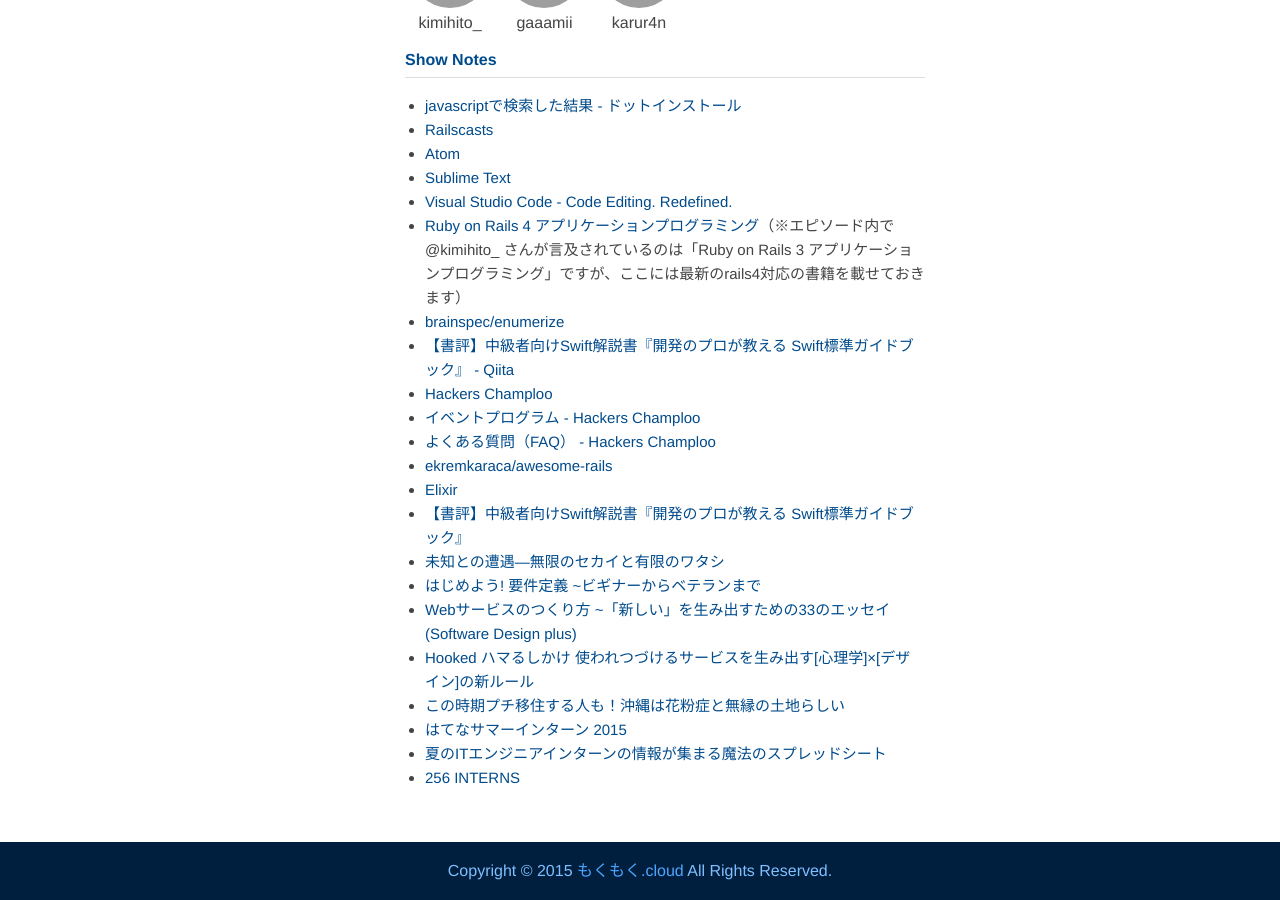
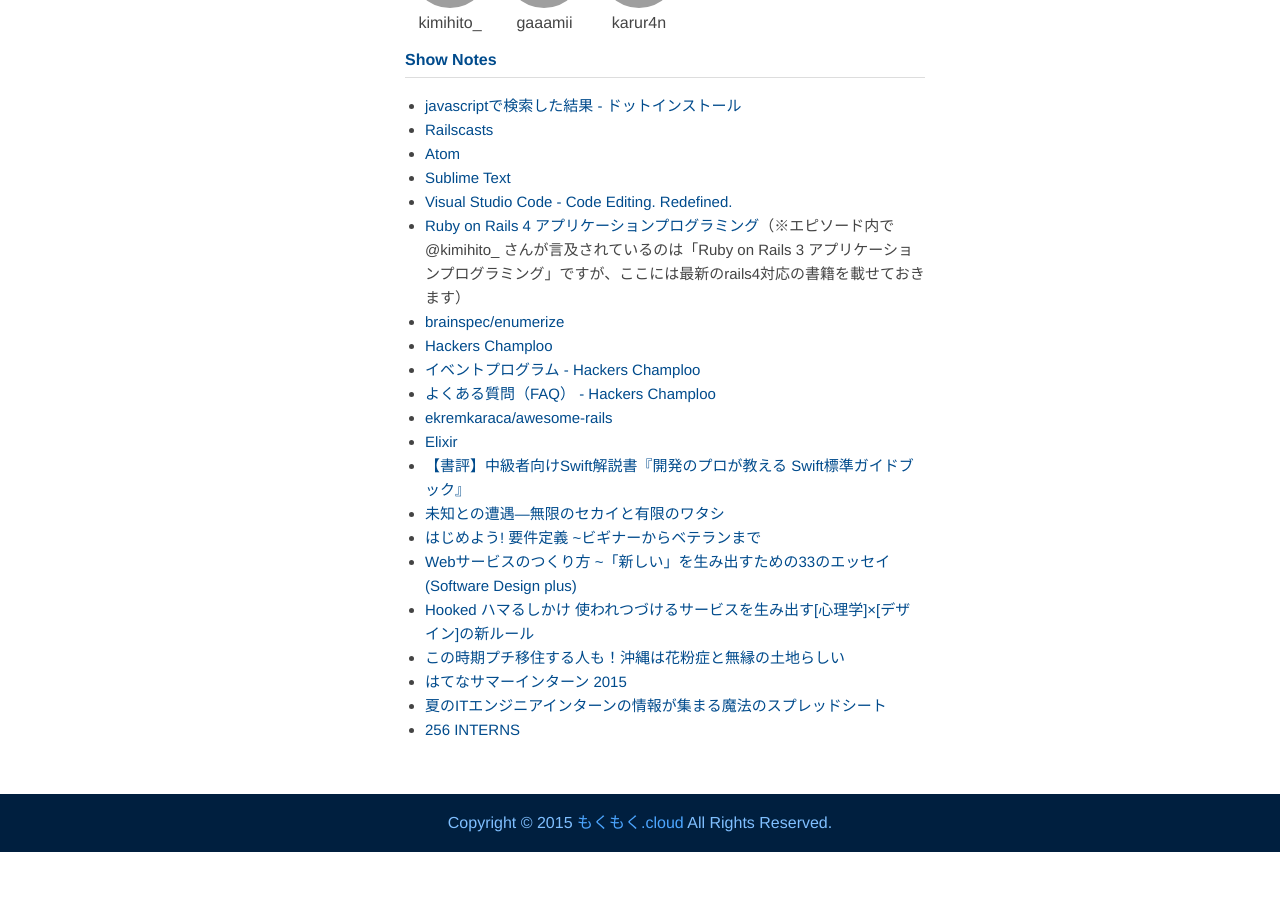
Before and after one commit to kumocast/kumocast.github.io, a Jekyll site: the page built from _posts/2015-06-11-welcome-kimihito-second.md, in a window 1280 px wide and 900 px high, scrolled down 784 px. Built offline with Jekyll 4.4.1, drawn with Linux system fonts in a browser that asks for light colours; nearby versions of some CDN libraries; Markdown is read by kramdown in place of the engine named in the settings; comment, search, counter and statistics services are not loaded; after the commit the page ends 1636 px from its top, so only the background shows below that; grey boxes are pictures that could not be loaded.

Commit message:
同じリンクが２つありました。ごめんなさい

```diff
--- a/_posts/2015-06-11-welcome-kimihito-second.md
+++ b/_posts/2015-06-11-welcome-kimihito-second.md
@@ -17,7 +17,6 @@
 - [Visual Studio Code - Code Editing. Redefined.](https://code.visualstudio.com/)
 - [Ruby on Rails 4 アプリケーションプログラミング](http://www.amazon.co.jp/dp/4774164100)（※エピソード内で@kimihito_ さんが言及されているのは「Ruby on Rails 3 アプリケーションプログラミング」ですが、ここには最新のrails4対応の書籍を載せておきます）
 - [brainspec/enumerize](https://github.com/brainspec/enumerize)
-- [【書評】中級者向けSwift解説書『開発のプロが教える Swift標準ガイドブック』 - Qiita](http://qiita.com/shu223/items/ca455eab8d5afc12d876)
 - [Hackers Champloo](http://hackers-champloo.org/2015/)
 - [イベントプログラム - Hackers Champloo](http://hackers-champloo.org/2015/program.html)
 - [よくある質問（FAQ） - Hackers Champloo](http://hackers-champloo.org/2015/faq.html)
```
